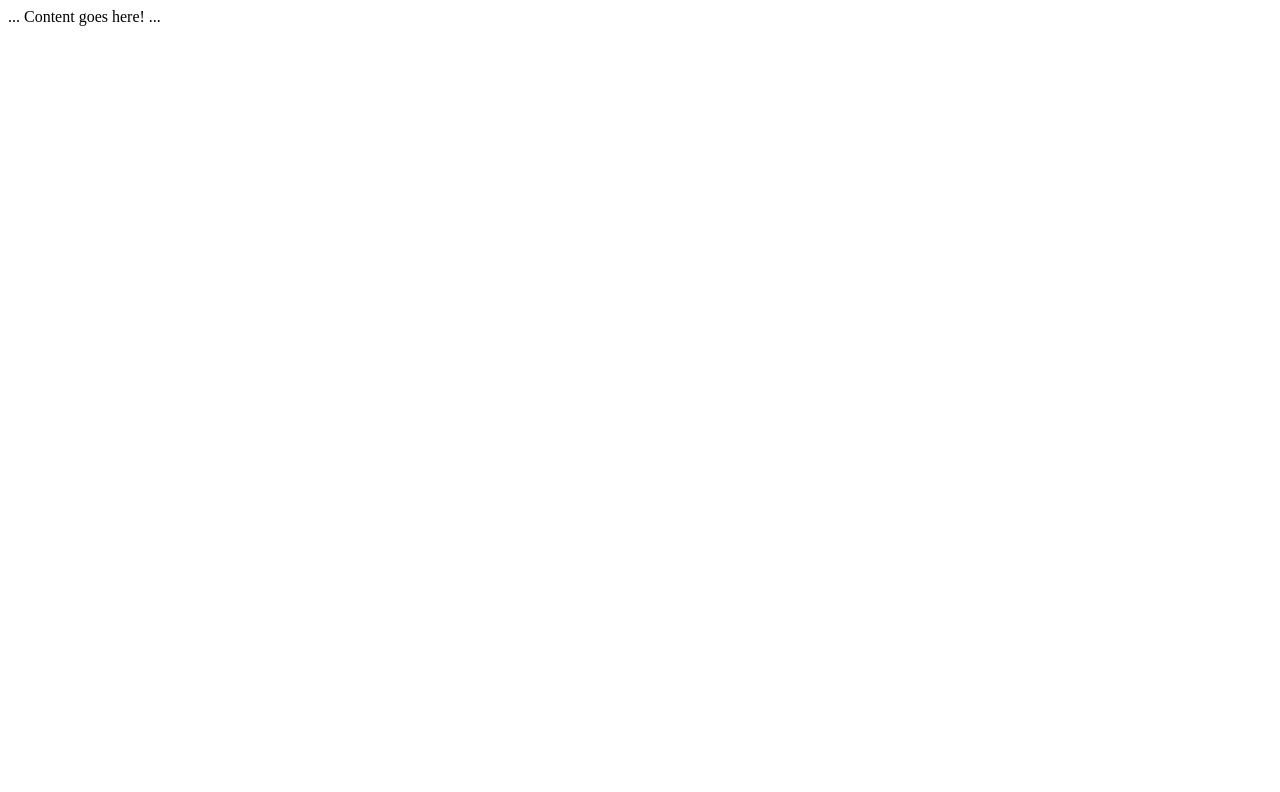
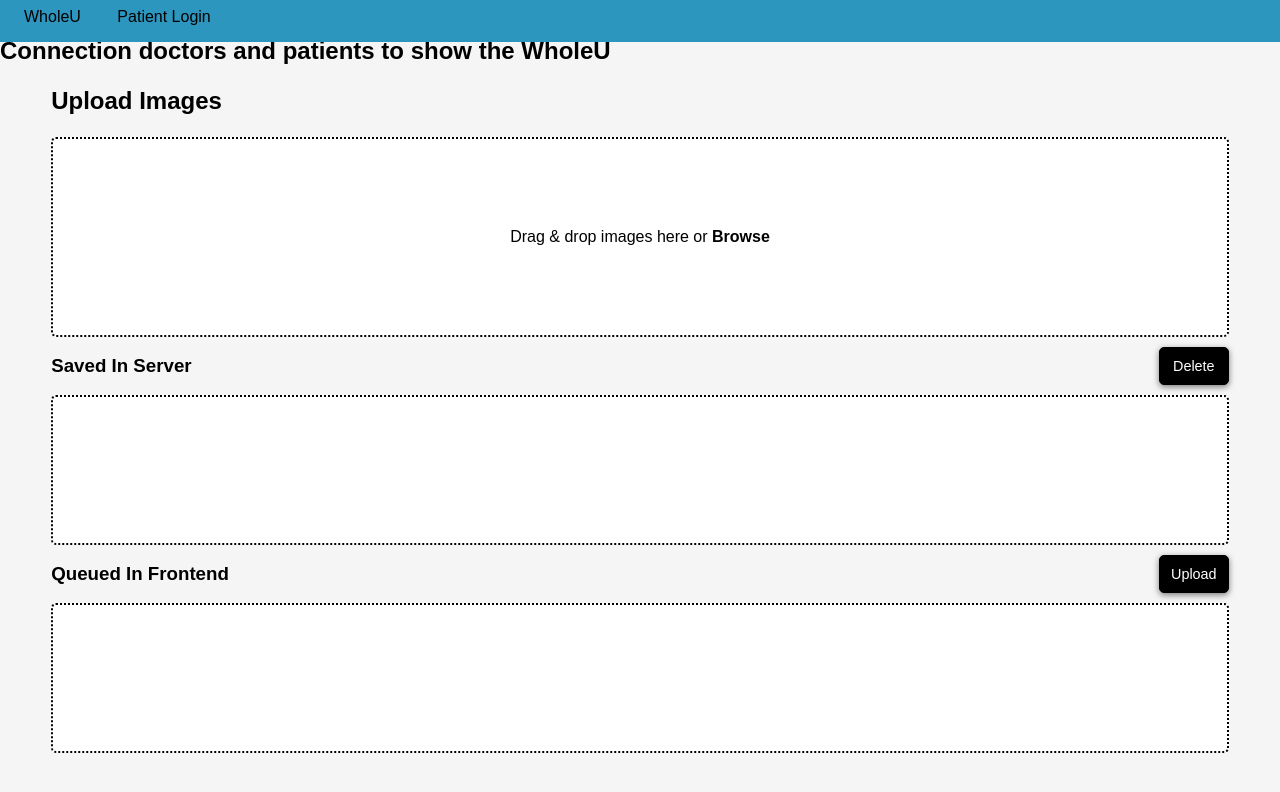
Before and after one commit to LexeighK/Dubhacks2024, a plain HTML site: page Patient/Patient.html in a window 1280 px wide. Drawn offline with Linux system fonts and the light colour scheme.

Commit message:
Upaded website

```diff
--- a/Patient/Patient.html
+++ b/Patient/Patient.html
@@ -5,11 +5,134 @@
     <meta name="author" content="your name">
     <meta name="description" content="description of your page">
     <link rel="stylesheet" href="css/Patient.css">
+    <link rel="page" href="Patient.html">
+    <link rel="page" href="MainPage.html">
+    <link rel="page" href="Doctor.html">
     <title>My Page Title</title>
 </head>
 <body>
-    ...
-    Content goes here!
-    ...
+    <nav>
+        <ul>
+            <li><a href="MainPage.html">WholeU</a></li>
+            <li><a href="Patient.html">Patient Login</a></li>
+        </ul>
+    </nav>
+    <header>
+        <h1>PRODUCT NAME</h1>
+        <h2>Connection doctors and patients to show the WholeU</h2>
+    </header>
+    <main class="app">
+
+        <div class="header">
+            <h2>Upload Images</h2>
+            <div class="server-message"></div>
+        </div>
+
+        <div class="input-div">
+            <p>Drag & drop images here or <span class="browse">Browse</span></p>
+            <input type="file" class="file" multiple="multiple" accept="image/png, image/jpeg, image/jpg" />
+        </div>
+
+        <form id="saved-form">
+            <div class="header">
+                <h3>Saved In Server</h3>
+                <button type="submit">Delete</button>
+            </div>
+            <div class="saved-div"></div>
+        </form>
+
+        <form id="queued-form">
+            <div class="header">
+                <h3>Queued In Frontend</h3>
+                <button type="submit">Upload</button>
+            </div>
+            <div class="queued-div"></div>
+        </form>
+    </main>
+
+    <script>
+
+        // 1
+        let queuedImagesArray = [],
+          savedForm = document.querySelector("#saved-form"),
+          queuedForm = document.querySelector("#queued-form"),
+          savedDiv = document.querySelector('.saved-div'),
+          queuedDiv = document.querySelector('.queued-div'),
+          inputDiv = document.querySelector('.input-div'),
+          input = document.querySelector('.input-div input'),
+          serverMessage = document.querySelector('.server-message'),
+          deleteImages = [];
+
+        // SAVED IN SERVER - We'll complete in part 2
+
+        // QUEUED IN FRONTEND
+        function displayQueuedImages() {
+          let images = "";
+          queuedImagesArray.forEach((image, index) => {
+            images += `<div class="image">
+                        <img src="${URL.createObjectURL(image)}" alt="image">
+                        <span onclick="deleteQueuedImage(${index})">&times;</span>
+                      </div>`;
+          })
+          queuedDiv.innerHTML = images;
+        }
+
+        function deleteQueuedImage(index) {
+          queuedImagesArray.splice(index, 1);
+          displayQueuedImages();
+        }
+
+        input.addEventListener("change", () => {
+          const files = input.files;
+          for (let i = 0; i < files.length; i++) {
+            queuedImagesArray.push(files[i])
+          }
+          queuedForm.reset();
+          displayQueuedImages()
+        })
+
+        inputDiv.addEventListener("drop", (e) => {
+           e.preventDefault()
+          const files = e.dataTransfer.files
+          for (let i = 0; i < files.length; i++) {
+            if (!files[i].type.match("image")) continue; // only photos
+
+            if (queuedImagesArray.every(image => image.name !== files[i].name))
+              queuedImagesArray.push(files[i])
+          }
+          displayQueuedImages()
+        })
+
+        queuedForm.addEventListener("submit", (e) => {
+          e.preventDefault()
+          sendQueuedImagesToServer()
+        });
+
+        function sendQueuedImagesToServer() {
+          const formData = new FormData(queuedForm);
+
+          queuedImagesArray.forEach((image, index) => {
+            formData.append(`file[${index}]`, image)
+          })
+
+          fetch("upload", {
+            method: "POST",
+            body: formData
+          })
+
+          .then(response => {
+            if (response.status !== 200) throw Error(response.statusText)
+            location.reload()
+          })
+
+          .catch(error => {
+            serverMessage.innerHTML = error
+            serverMessage.style.cssText = "background-color: #f8d7da; color:#b71c1c"
+          });
+
+        }
+
+      </script>
+
 </body>
 </html>
--- /dev/null
+++ b/Patient/css/Doctor.css
@@ -0,0 +1,33 @@
+nav {
+    position: fixed;
+    top: 0;
+    left: 0;
+    width: 100%;
+    background-color: #2c96bf;
+    color: white;
+    padding-top: 0.5rem;
+    padding-left: 0.5rem;
+    padding-right: 0.5rem;
+    padding-bottom: 1rem;
+}
+
+nav ul {
+    margin: 0;
+    padding: 0;
+}
+
+nav ul li {
+    display: inline;
+    margin: 0 1rem;
+}
+
+nav ul li a {
+    color: black;
+    text-decoration: none;
+}
+
+nav ul li a:hover {
+    color: #f0f0f0;
+    border-bottom: 0.8rem, solid, #f0f0f0;
+    transition: all 0.25s ease-out;
+}
--- /dev/null
+++ b/Patient/css/MainPage.css
@@ -0,0 +1,10 @@
+body {
+    color: white;
+    padding-top: 8rem;
+    padding-bottom: 1rem;
+    padding-left: 1rem;
+    background-image: url("../img/b38ce6.webp");
+    background-size: cover;
+    background-position: center;
+    background-color: #0084af;
+}
--- a/Patient/css/Patient.css
+++ b/Patient/css/Patient.css
@@ -0,0 +1,165 @@
+* {
+    padding: 0;
+    margin: 0;
+    box-sizing: border-box;
+  }
+
+  body {
+    font-family: 'Jost', sans-serif;
+    background-color: whitesmoke;
+  }
+
+  nav {
+    position: fixed;
+    top: 0;
+    left: 0;
+    width: 100%;
+    background-color: #2c96bf;
+    color: white;
+    padding-top: 0.5rem;
+    padding-left: 0.5rem;
+    padding-right: 0.5rem;
+    padding-bottom: 1rem;
+}
+
+  button {
+    padding: 10px;
+    width: 70px;
+    color: white;
+    font-family: inherit;
+    border-radius: 5px;
+    cursor: pointer;
+    border: 1px solid black;
+    background-color: black;
+    box-shadow: 0px 2px 6px 0px rgba(0, 0, 0, 0.5);
+    font-size: 0.9rem;
+  }
+
+  .app {
+    max-width: 1224px;
+    width: 92%;
+    margin: 20px auto;
+    display: flex;
+    flex-direction: column;
+    gap: 10px;
+  }
+
+  .header {
+    display: flex;
+    justify-content: space-between;
+    align-items: center;
+    gap: 15px;
+    width: 100%;
+    padding-bottom: 10px;
+  }
+
+  .header h2 {
+    min-width: fit-content;
+  }
+
+  .server-message {
+    width: 100%;
+    padding: 16px;
+    border-radius: 5px;
+  }
+
+  .input-div {
+    width: 100%;
+    height: 200px;
+    border-radius: 5px;
+    display: flex;
+    justify-content: center;
+    align-items: center;
+    text-align: center;
+    border: 2px dotted black;
+    background-color: white;
+    position: relative;
+  }
+
+  .input-div .browse {
+    color: black;
+    font-weight: bold;
+  }
+
+  .file {
+    width: 100%;
+    height: 100%;
+    position: absolute;
+    opacity: 0;
+    cursor: pointer;
+  }
+
+  .saved-div,
+  .queued-div {
+    width: 100%;
+    min-height: 150px;
+    display: flex;
+    justify-content: flex-start;
+    flex-wrap: wrap;
+    gap: 15px;
+    position: relative;
+    border-radius: 5px;
+    border: 2px dotted black;
+    background-color: white;
+  }
+
+  .saved-div .image,
+  .queued-div .image {
+    height: 150px;
+    border-radius: 5px;
+    box-shadow: 0 0 5px rgba(0, 0, 0, 0.15);
+    overflow: hidden;
+    position: relative;
+  }
+
+  .saved-div .image:nth-child(4n),
+  .queued-div .image:nth-child(4n) {
+    margin-right: 0;
+  }
+
+  .saved-div .image img,
+  .queued-div .image img {
+    height: 100%;
+    width: 100%;
+  }
+
+  .saved-div .image span,
+  .queued-div .image span {
+    position: absolute;
+    top: -4px;
+    right: 4px;
+    cursor: pointer;
+    font-size: 22px;
+    color: white;
+  }
+
+  .saved-div .image span:hover,
+  .queued-div .image span:hover {
+    opacity: 0.8;
+  }
+
+  .saved-div .span--hidden,
+  .queued-div .span--hidden {
+    visibility: hidden;
+  }
+
+  nav ul {
+    margin: 0;
+    padding: 0;
+}
+
+nav ul li {
+    display: inline;
+    margin: 0 1rem;
+}
+
+nav ul li a {
+    color: black;
+    text-decoration: none;
+}
+
+nav ul li a:hover {
+    color: #f0f0f0;
+    border-bottom: 0.8rem, solid, #f0f0f0;
+    transition: all 0.25s ease-out;
+}
```
Also changed, not shown: Doctor/Doctor.html (deleted, +0 -15 lines), Patient/Doctor.html (added, +24 -0 lines), Patient/MainPage.html (added, +20 -0 lines), Doctor/css/Doctor.css (deleted), Patient/img/b38ce6.webp (added).
